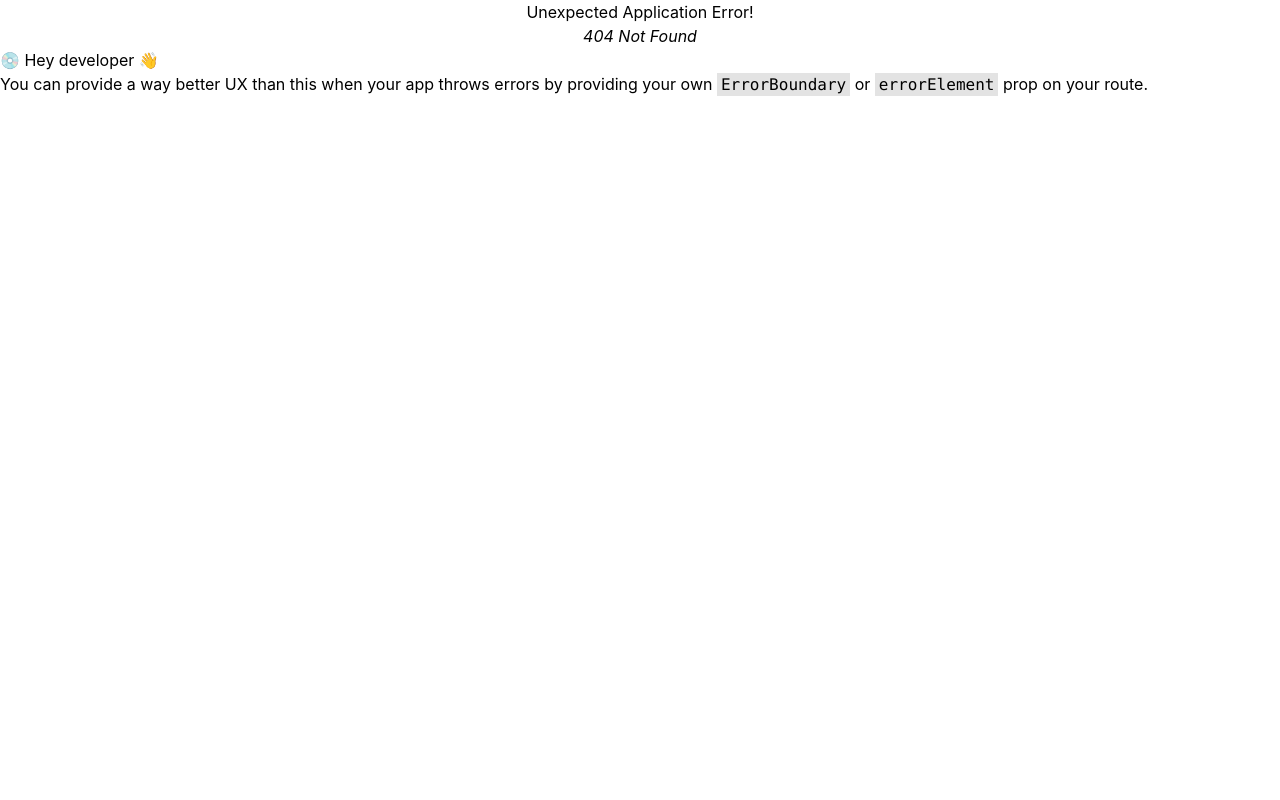
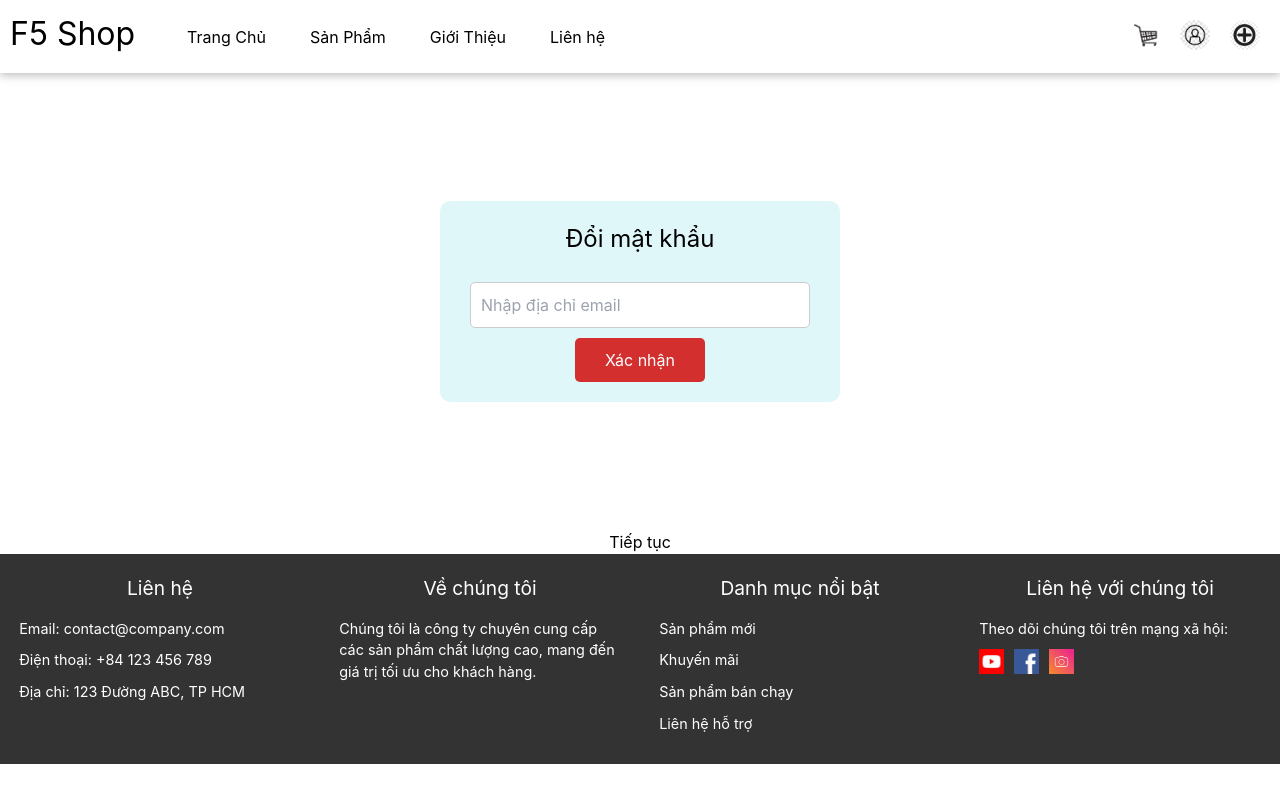
Before and after one commit to HDHoang-204/duantn, a React (Vite) app: page /doimatkhau in a window 1280 px wide. Before the commit this address had no page. Built offline with nearby package versions, Linux system fonts and the light colour scheme.

Commit message:
trang đổi mật khâu

```diff
--- a/package.json
+++ b/package.json
@@ -31,6 +31,7 @@
     "globals": "^15.11.0",
     "postcss": "^8.4.49",
     "sass": "^1.81.0",
+    "sass-loader": "^16.0.3",
     "tailwindcss": "^3.4.15",
     "vite": "^5.4.11"
   }
--- a/src/compoment/Layout/footer.jsx
+++ b/src/compoment/Layout/footer.jsx
@@ -1,15 +1,15 @@
+import React from 'react';  // Đảm bảo rằng React được import
 import './footer.scss'
 import anh1 from '../../assets/ig.webp'
 import anh2 from '../../assets/face.jpg'
 import anh3 from '../../assets/yout.jpg'
-import React from 'react'
 function Footer() {
     return (
         <>
             <footer>
-                <div class="footer-container">
+                <div className="footer-container">
 
-                    <div class="footer-section contact">
+                    <div className="footer-section contact">
                         <h3>Liên hệ</h3>
                         <p>Email: contact@company.com</p>
                         <p>Điện thoại: +84 123 456 789</p>
@@ -17,14 +17,14 @@ function Footer() {
                     </div>
 
 
-                    <div class="footer-section about">
+                    <div className="footer-section about">
                         <h3>Về chúng tôi</h3>
                         <p>Chúng tôi là công ty chuyên cung cấp các sản phẩm chất lượng cao, mang đến giá trị tối ưu cho khách
                             hàng.</p>
                     </div>
 
 
-                    <div class="footer-section categories">
+                    <div className="footer-section categories">
                         <h3>Danh mục nổi bật</h3>
                         <ul>
                             <li><a href="#">Sản phẩm mới</a></li>
@@ -35,10 +35,10 @@ function Footer() {
                     </div>
 
 
-                    <div class="footer-section social">
+                    <div className="footer-section social">
                         <h3>Liên hệ với chúng tôi</h3>
                         <p>Theo dõi chúng tôi trên mạng xã hội:</p>
-                        <div class="social-icons">
+                        <div className="social-icons">
                             <a href="#"> <img src={anh3} alt="" /> </a>
                             <a href="#"> <img src={anh2} alt="" /></a>
                             <a href="#"> <img src={anh1} alt="" /></a>
--- a/src/compoment/Layout/navbar.jsx
+++ b/src/compoment/Layout/navbar.jsx
@@ -1,12 +1,12 @@
+import React from 'react';  // Đảm bảo rằng React được import
 import './navbar.scss'
-import React from 'react'
 function Navbar() {
     return (
         <>
             <header>
 
 
-                <div class="nav">
+                <div className="nav">
                     <h1>F5 Shop</h1>
                     <ul>
                         <li><a href="/">Trang Chủ</a></li>
@@ -16,10 +16,10 @@ function Navbar() {
                     </ul>
 
                 </div>
-                <div class="cart">
-                    <div class="giohang"></div>
-                    <div class="nguoidung"></div>
-                    <div class="them"></div>
+                <div className="cart">
+                    <div className="giohang"></div>
+                    <div className="nguoidung"></div>
+                    <div className="them"></div>
                 </div>
 
             </header>
--- a/src/compoment/Lienhe/lienhe.jsx
+++ b/src/compoment/Lienhe/lienhe.jsx
@@ -1,4 +1,4 @@
-import React from "react";
+
 
 function Lienhe() {
   return (
--- /dev/null
+++ b/src/compoment/login_out/DMK/doiMK.jsx
@@ -0,0 +1,29 @@
+import React from 'react';
+
+import { useState } from 'react';
+import FormEmail from './doiMKGmail';
+import FormOTP from './doiMKOTP';
+import FormNewPassword from './doinewpass';
+
+const DoiMK = () => {
+  const [step, setStep] = useState(1);
+
+  return (
+    <div>
+      {step === 1 && <FormEmail />}
+      {step === 2 && <FormOTP />}
+      {step === 3 && <FormNewPassword />}
+
+      <div style={{ marginTop: '20px', textAlign: 'center' }}>
+        {step > 1 && (
+          <button onClick={() => setStep(step - 1)} style={{ marginRight: '10px' }}>
+            Quay lại
+          </button>
+        )}
+        {step < 3 && <button onClick={() => setStep(step + 1)}>Tiếp tục</button>}
+      </div>
+    </div>
+  );
+};
+
+export default DoiMK;
--- /dev/null
+++ b/src/compoment/login_out/DMK/doiMKGmail.jsx
@@ -0,0 +1,15 @@
+import React from 'react';
+
+import '../doimk.scss';
+
+const FormEmail = () => {
+  return (
+    <div className="form-container">
+      <h2>Đổi mật khẩu</h2>
+      <input type="email" placeholder="Nhập địa chỉ email" />
+      <button className="btn-submit">Xác nhận</button>
+    </div>
+  );
+};
+
+export default FormEmail;
--- /dev/null
+++ b/src/compoment/login_out/DMK/doiMKOTP.jsx
@@ -0,0 +1,23 @@
+import React from 'react';
+
+import '../doimk.scss';
+
+const FormOTP = () => {
+  return (
+    <div className="form-container">
+      <h2>Nhập mã OTP</h2>
+      <p>Nhập mã OTP gửi qua email của bạn</p>
+      <div className="otp-inputs">
+        {[...Array(4)].map((_, index) => (
+          <input key={index} type="text" maxLength="1" />
+        ))}
+      </div>
+      <p className="resend">
+        Bạn chưa nhận được mã? <span>Gửi lại</span>
+      </p>
+      <button className="btn-submit">Xác nhận</button>
+    </div>
+  );
+};
+
+export default FormOTP;
--- /dev/null
+++ b/src/compoment/login_out/DMK/doinewpass.jsx
@@ -0,0 +1,16 @@
+import React from 'react';
+
+import '../doimk.scss';
+
+const FormNewPassword = () => {
+  return (
+    <div className="form-container">
+      <h2>Đổi mật khẩu</h2>
+      <input type="password" placeholder="Mật khẩu mới" />
+      <input type="password" placeholder="Nhập lại mật khẩu mới" />
+      <button className="btn-submit">Xác nhận</button>
+    </div>
+  );
+};
+
+export default FormNewPassword;
--- /dev/null
+++ b/src/compoment/login_out/doimk.scss
@@ -0,0 +1,60 @@
+.form-container {
+    background-color: #e0f7fa;
+    padding: 20px;
+    border-radius: 10px;
+    max-width: 400px;
+    margin: 0 auto;
+    text-align: center;
+    margin-top: 10%;
+    margin-bottom: 10%;
+
+    h2 {
+      font-size: 1.5rem;
+      margin-bottom: 15px;
+    }
+
+    input {
+      width: calc(100% - 20px);
+      margin: 10px 0;
+      padding: 10px;
+      font-size: 1rem;
+      border: 1px solid #ccc;
+      border-radius: 5px;
+    }
+
+    .otp-inputs {
+      display: flex;
+      justify-content: space-between;
+
+      input {
+        width: 60px;
+        text-align: center;
+        font-size: 1.2rem;
+      }
+    }
+
+    .resend {
+      margin: 10px 0;
+      font-size: 0.9rem;
+
+      span {
+        color: #d32f2f;
+        cursor: pointer;
+        font-weight: bold;
+      }
+    }
+
+    .btn-submit {
+      background-color: #d32f2f;
+      color: #fff;
+      padding: 10px 30px;
+      font-size: 1rem;
+      border: none;
+      border-radius: 5px;
+      cursor: pointer;
+
+      &:hover {
+        background-color: #b71c1c;
+      }
+    }
+  }
--- a/tailwind.config.js
+++ b/tailwind.config.js
@@ -1,10 +1,8 @@
 /** @type {import('tailwindcss').Config} */
-module.exports = {
-  content: [
-    "./src/**/*.{js,jsx,ts,tsx}",
-  ],
-  theme: {
-    extend: {},
-  },
-  plugins: [],
-}
+export const content = [
+  "./src/**/*.{js,jsx,ts,tsx}",
+];
+export const theme = {
+  extend: {},
+};
+export const plugins = [];
```
Also changed, not shown: src/App.jsx (+7 -6 lines), src/main.jsx (+18 -13 lines), 1 other file (tests, documents, lock files or other folders).
